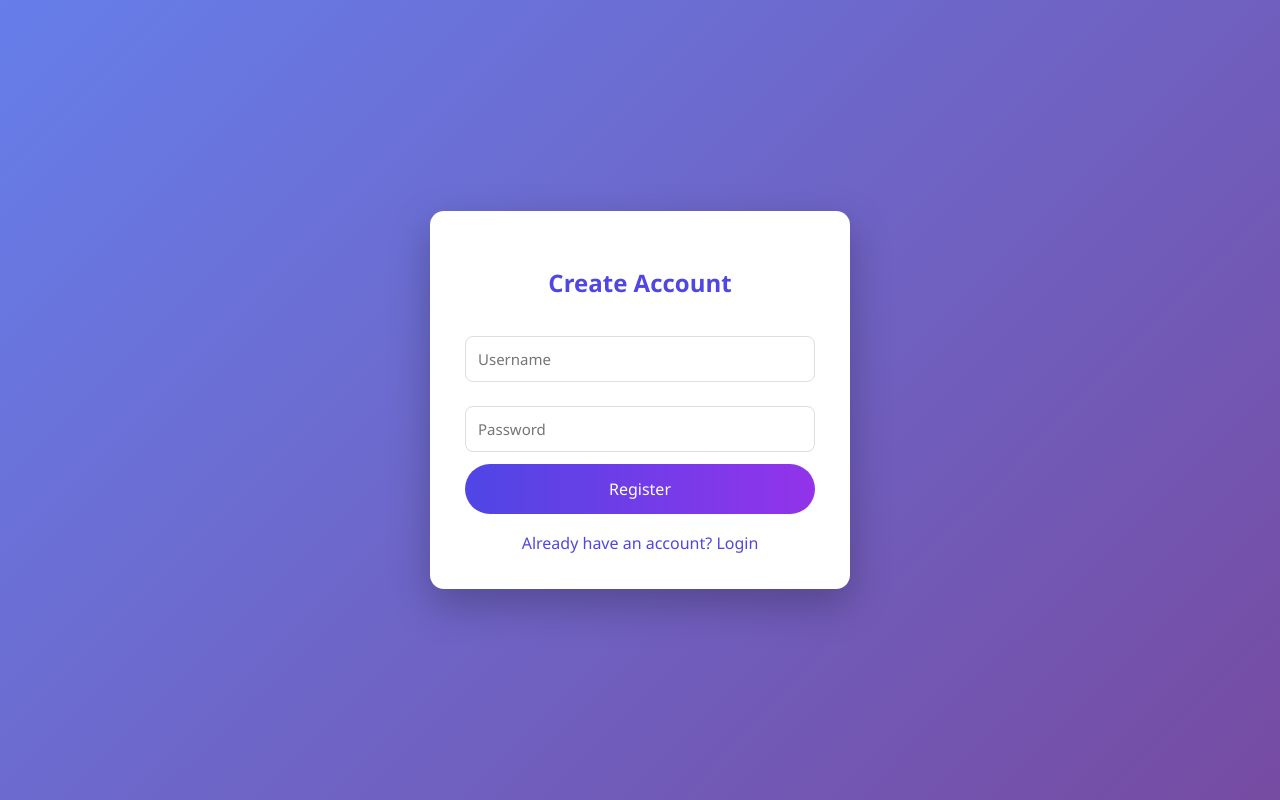
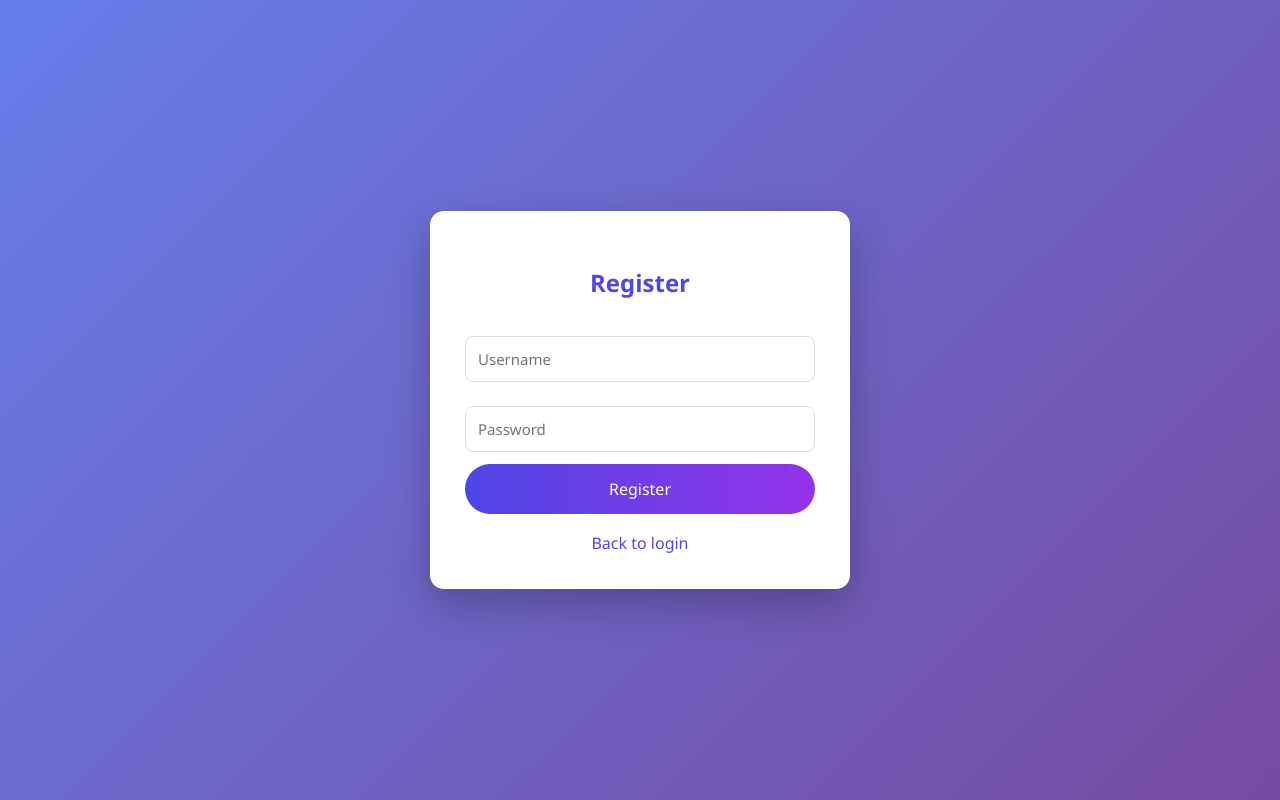
Before and after one commit to budde-vinodkumar/expense_manager, a Flask app: page /register in a window 1280 px wide. Run offline with Flask 3, Linux system fonts and the light colour scheme.

Commit message:
register file

```diff
--- a/templates/register.html
+++ b/templates/register.html
@@ -3,29 +3,24 @@
 <head>
   <title>Register</title>
   <link rel="stylesheet" href="/static/style.css">
-  <script src="/static/app.js"></script>
 </head>
 <body>
 
 <div class="container">
-  <h2>Create Account</h2>
+  <h2>Register</h2>
 
   {% if error %}
-    <p style="color:red; text-align:center;">{{ error }}</p>
+    <p class="error">{{ error }}</p>
   {% endif %}
 
-  <form method="post" action="/register" id="registerForm">
-    <input name="username" placeholder="Username" required>
-    <input name="password" type="password" placeholder="Password" required>
-    <button id="registerBtn">Register</button>
+  <form method="post" action="/register">
+    <input name="username" required placeholder="Username">
+    <input name="password" type="password" required placeholder="Password">
+    <button>Register</button>
   </form>
 
-  <a href="/">Already have an account? Login</a>
+  <a href="/">Back to login</a>
 </div>
-
-<script>
-  handleSubmit("registerBtn", "registerForm");
-</script>
 
 </body>
 </html>
```
